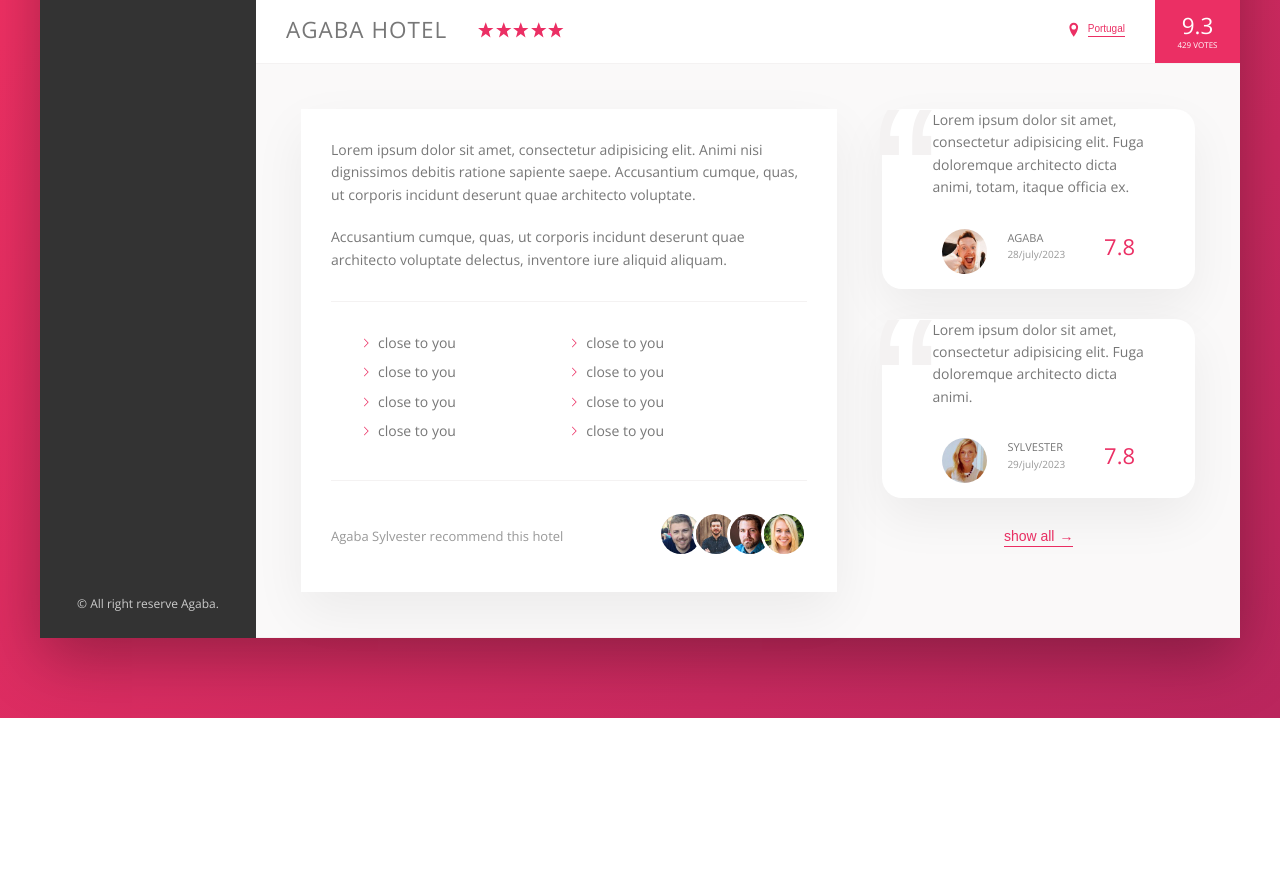
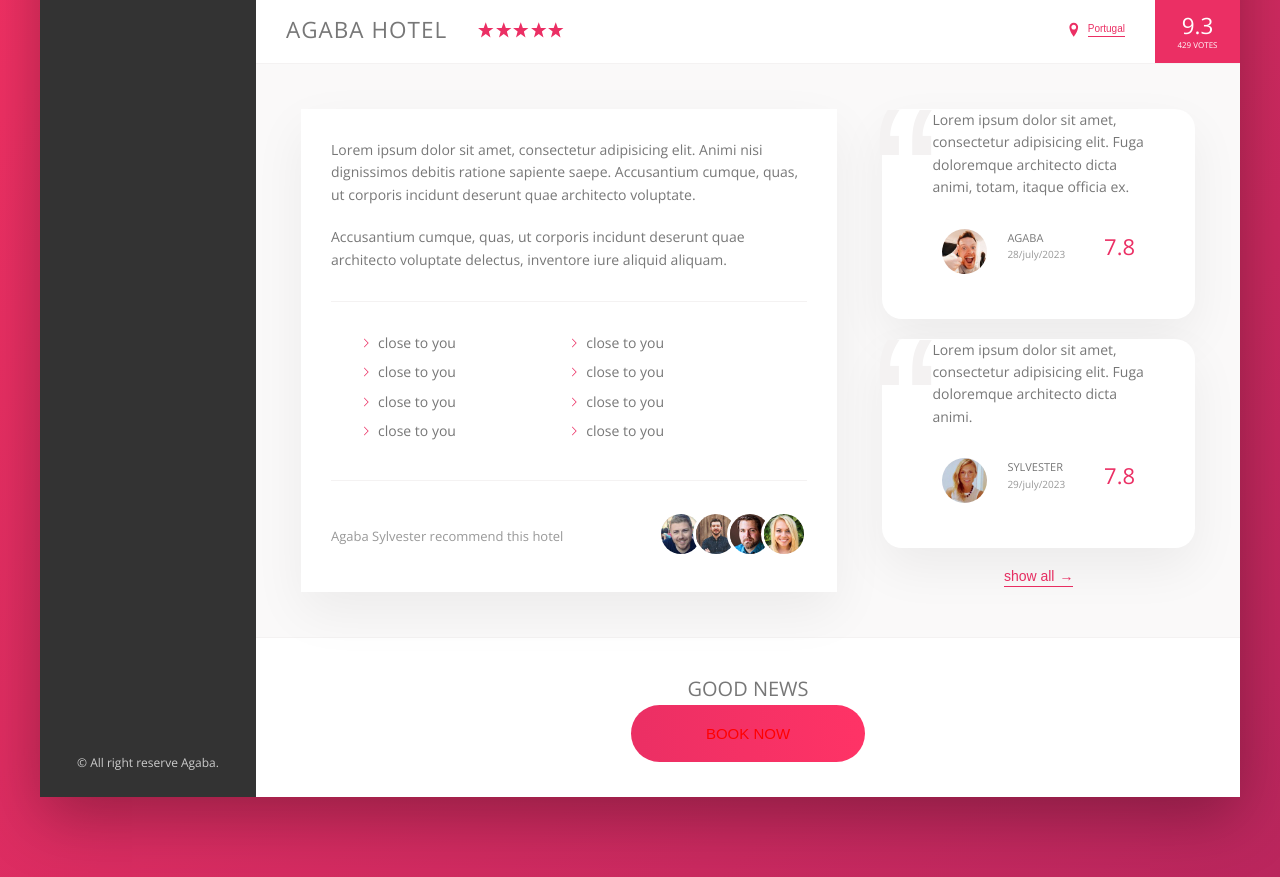
Before and after one commit to Agaba0/trillo, a website: page index.html in a window 1280 px wide. Shown: the part 538-1415 px from the top of the page. Before the commit the page ends 1256 px from the top, so only its background shows below. Drawn offline with nearby package versions, Linux system fonts and the light colour scheme.

Commit message:
little push

```diff
--- a/index.html
+++ b/index.html
@@ -232,10 +232,15 @@
                   <div class="review__rating">7.8</div>
                 </figcaption>
               </figure>
-              <div class="center">
-                <button class="btn-inline"><span>show all</span>&rarr;</button>
-              </div>
+              <button class="btn-inline"><span>show all</span>&rarr;</button>
             </div>
+          </div>
+          <div class="cta">
+            <div><hz class="cta__book-now">Good News </hz></div>
+            <button class="btn">
+              <span class="btn__visible">Book now</span>
+              <span class="btn__invisible">only for left</span>
+            </button>
           </div>
         </main>
       </div>
--- a/sass/_component.scss
+++ b/sass/_component.scss
@@ -403,3 +403,42 @@
     z-index: 1;
   }
 }
+
+.cta{
+  padding: 3.5rem 0;
+  text-align:center;
+
+  &__book-now{
+    text-transform: uppercase;
+    font-size: 2rem;
+    font-weight: 300;
+    margin-bottom: 2.5rem;
+  }
+}
+
+.btn{
+font-size: 1.5rem;
+border: none;
+font-weight: 300;
+border-radius: 100px;
+text-transform: uppercase;
+background-image: linear-gradient(to right, var(--color-primary), var(--color-primary-light));
+color: red;
+position: relative;
+
+  &__visible{
+    display: inline-block;
+    padding: 2rem 7.5rem;
+  }
+
+  &__invisible{
+    display: inline-block;
+    position: absolute;
+    left: 0;
+    top: -100%;
+    padding: 2rem 0;
+    height: 100%;
+    width: 100%;
+    opacity: 0;
+  }
+}
--- a/sass/_layout.scss
+++ b/sass/_layout.scss
@@ -57,4 +57,8 @@
 
 .user-reviews {
   flex: 1;
+  display: flex;
+  flex-direction: column;
+  align-items: center;
+  gap: 2rem;
 }
```
Also changed, not shown: css/style.css.
